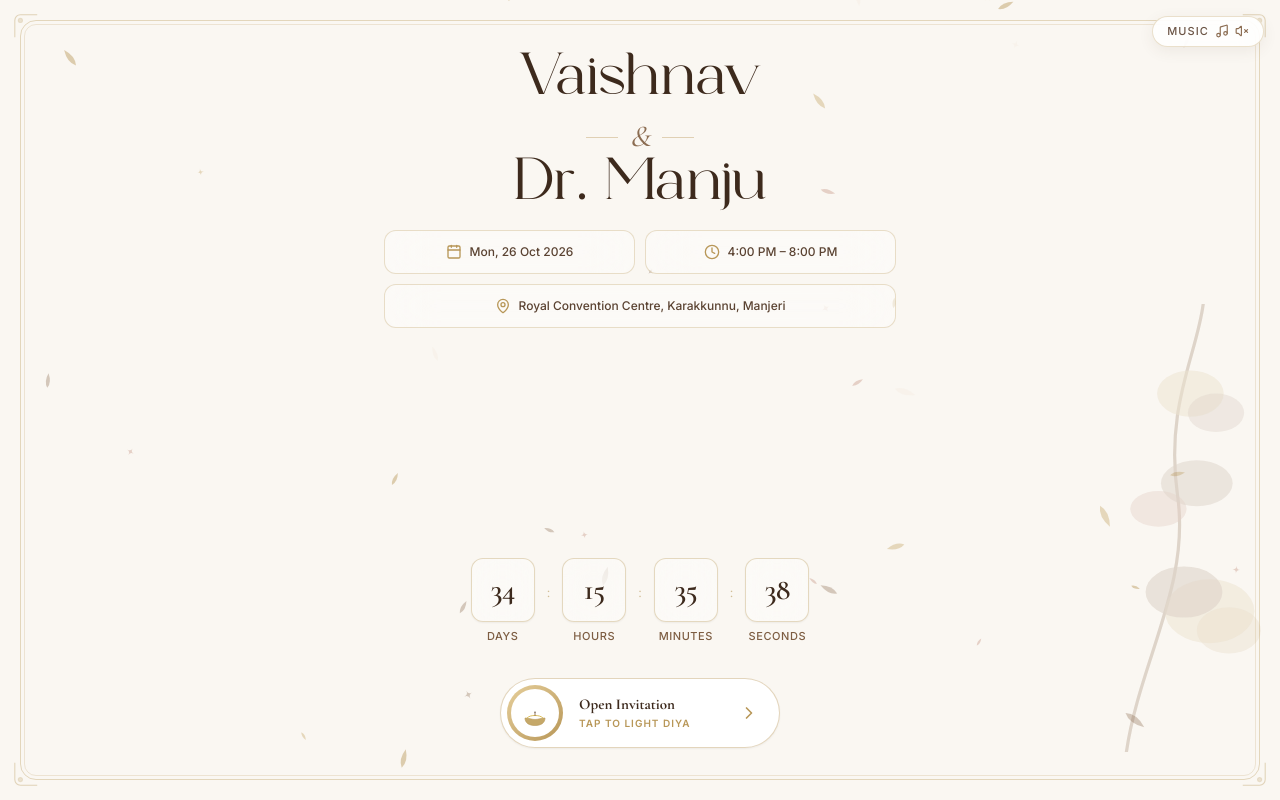
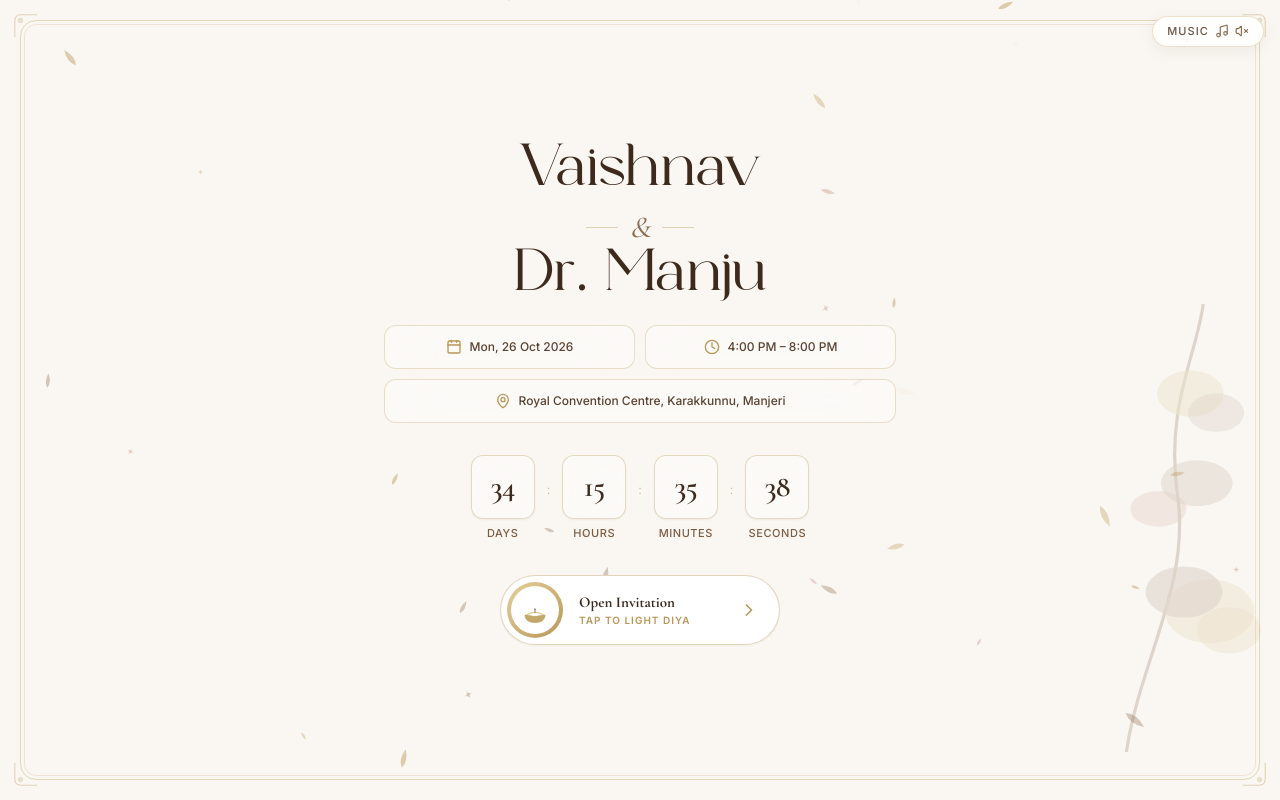
Before and after one commit to saijithc/wedding_invitation_website, a Next.js app: page / in a window 1280 px wide. Built offline with nearby package versions, Linux system fonts and the light colour scheme.

Commit message:
fix: remove empty space, fix card padding so they don't touch decorative border

```diff
--- a/src/components/SplashCover.tsx
+++ b/src/components/SplashCover.tsx
@@ -12,79 +12,46 @@ interface SplashCoverProps {
 
 export default function SplashCover({ onOpen, isOpened }: SplashCoverProps) {
   return (
-    <section className="relative w-full min-h-[100dvh] flex flex-col justify-between items-center px-4 py-8 sm:py-10 z-10 select-none overflow-x-hidden">
+    <section className="relative w-full min-h-[100dvh] flex flex-col justify-center items-center px-7 py-8 sm:py-10 gap-6 z-10 select-none overflow-x-hidden">
       {/* Decorative Outer Border Frame */}
       <div className="absolute inset-3 sm:inset-5 border border-[#B89758]/35 pointer-events-none rounded-2xl z-0" />
       <div className="absolute inset-4 sm:inset-6 border border-[#B89758]/20 pointer-events-none rounded-xl z-0" />
 
       {/* Ornate Corner Accents */}
-      <svg
-        className="corner-accent corner-tl text-[#B89758]/50"
-        viewBox="0 0 40 40"
-        fill="none"
-        stroke="currentColor"
-        strokeWidth="1.5"
-      >
+      <svg className="corner-accent corner-tl text-[#B89758]/50" viewBox="0 0 40 40" fill="none" stroke="currentColor" strokeWidth="1.5">
         <path d="M4 36 V12 C4 7.57 7.57 4 12 4 H36" />
         <circle cx="12" cy="12" r="3" fill="currentColor" opacity="0.6" />
       </svg>
-      <svg
-        className="corner-accent corner-tr text-[#B89758]/50"
-        viewBox="0 0 40 40"
-        fill="none"
-        stroke="currentColor"
-        strokeWidth="1.5"
-      >
+      <svg className="corner-accent corner-tr text-[#B89758]/50" viewBox="0 0 40 40" fill="none" stroke="currentColor" strokeWidth="1.5">
         <path d="M4 36 V12 C4 7.57 7.57 4 12 4 H36" />
         <circle cx="12" cy="12" r="3" fill="currentColor" opacity="0.6" />
       </svg>
-      <svg
-        className="corner-accent corner-bl text-[#B89758]/50"
-        viewBox="0 0 40 40"
-        fill="none"
-        stroke="currentColor"
-        strokeWidth="1.5"
-      >
+      <svg className="corner-accent corner-bl text-[#B89758]/50" viewBox="0 0 40 40" fill="none" stroke="currentColor" strokeWidth="1.5">
         <path d="M4 36 V12 C4 7.57 7.57 4 12 4 H36" />
         <circle cx="12" cy="12" r="3" fill="currentColor" opacity="0.6" />
       </svg>
-      <svg
-        className="corner-accent corner-br text-[#B89758]/50"
-        viewBox="0 0 40 40"
-        fill="none"
-        stroke="currentColor"
-        strokeWidth="1.5"
-      >
+      <svg className="corner-accent corner-br text-[#B89758]/50" viewBox="0 0 40 40" fill="none" stroke="currentColor" strokeWidth="1.5">
         <path d="M4 36 V12 C4 7.57 7.57 4 12 4 H36" />
         <circle cx="12" cy="12" r="3" fill="currentColor" opacity="0.6" />
       </svg>
 
-      {/* Subtle Botanical Dried Flower Motif (Bottom Right Background) */}
+      {/* Subtle Botanical Dried Flower Motif */}
       <div className="absolute right-0 bottom-12 w-48 sm:w-64 opacity-25 pointer-events-none z-0">
         <svg viewBox="0 0 200 350" fill="none" xmlns="http://www.w3.org/2000/svg">
-          <path
-            d="M80 350 C90 280 130 220 120 150 C110 80 135 40 140 0"
-            stroke="#8C6D52"
-            strokeWidth="2.5"
-            strokeLinecap="round"
-          />
-          {/* Lower Dried Blossom */}
+          <path d="M80 350 C90 280 130 220 120 150 C110 80 135 40 140 0" stroke="#8C6D52" strokeWidth="2.5" strokeLinecap="round" />
           <ellipse cx="145" cy="240" rx="35" ry="25" fill="#C5A869" opacity="0.5" />
           <ellipse cx="125" cy="225" rx="30" ry="20" fill="#8C6D52" opacity="0.6" />
           <ellipse cx="160" cy="255" rx="25" ry="18" fill="#B89758" opacity="0.4" />
-          {/* Middle Foliage */}
           <ellipse cx="105" cy="160" rx="22" ry="14" fill="#A65B44" opacity="0.4" />
           <ellipse cx="135" cy="140" rx="28" ry="18" fill="#8C6D52" opacity="0.5" />
-          {/* Upper Dried Petals */}
           <ellipse cx="130" cy="70" rx="26" ry="18" fill="#C5A869" opacity="0.5" />
           <ellipse cx="150" cy="85" rx="22" ry="15" fill="#8C6D52" opacity="0.4" />
         </svg>
       </div>
 
-
       {/* Main Couple Names Section */}
-      <div className="w-full max-w-lg mx-auto text-center my-2 sm:my-3 z-10">
-        <div className="py-1 flex flex-col items-center gap-1">
+      <div className="w-full max-w-lg mx-auto text-center z-10">
+        <div className="flex flex-col items-center gap-1">
           <h1
             style={{ fontFamily: "'Kugile', serif", fontSize: 'clamp(38px, 10vw, 52px)', lineHeight: '1.1', letterSpacing: '-0.01em' }}
             className="text-[#3D2A1D] hover:scale-[1.02] transition-transform duration-500"
@@ -93,10 +60,7 @@ export default function SplashCover({ onOpen, isOpened }: SplashCoverProps) {
           </h1>
           <div className="flex items-center justify-center gap-3 my-0.5">
             <span className="h-[1px] w-8 bg-[#B89758]/40" />
-            <span
-              style={{ fontFamily: "'Cormorant Garamond', serif" }}
-              className="text-2xl sm:text-3xl text-[#8C6D52] italic"
-            >
+            <span style={{ fontFamily: "'Cormorant Garamond', serif" }} className="text-2xl sm:text-3xl text-[#8C6D52] italic">
               &amp;
             </span>
             <span className="h-[1px] w-8 bg-[#B89758]/40" />
@@ -110,7 +74,7 @@ export default function SplashCover({ onOpen, isOpened }: SplashCoverProps) {
         </div>
 
         {/* Date, Time & Venue Info */}
-        <div className="w-full max-w-lg mx-auto mt-2 text-[#5A4231] text-xs space-y-2.5">
+        <div className="w-full mt-4 text-[#5A4231] text-xs space-y-2.5">
           <div className="grid grid-cols-2 gap-2.5">
             <div className="h-11 flex items-center justify-center gap-2 px-3 rounded-xl bg-white/40 backdrop-blur-xl border border-[#B89758]/30 shadow-xs">
               <Calendar className="w-4 h-4 text-[#B89758] shrink-0" />
@@ -129,7 +93,7 @@ export default function SplashCover({ onOpen, isOpened }: SplashCoverProps) {
       </div>
 
       {/* Bottom Section: Countdown & Traditional Seal Opener */}
-      <div className="w-full max-w-md mx-auto flex flex-col items-center gap-2.5 z-10 pb-1">
+      <div className="w-full max-w-md mx-auto flex flex-col items-center gap-2.5 z-10">
         <CountdownTimer />
         <TraditionalSealOpener onComplete={onOpen} isOpened={isOpened} />
       </div>
```
